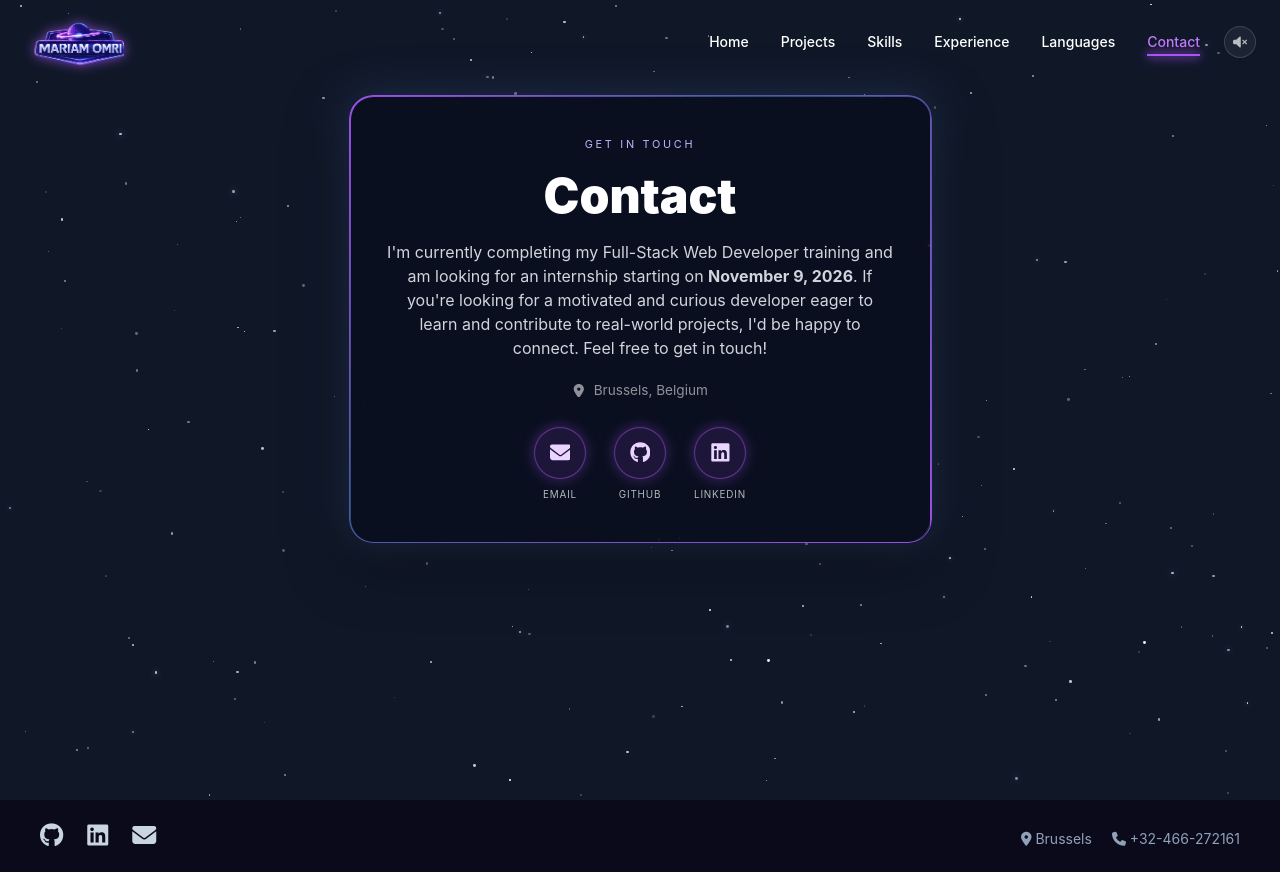
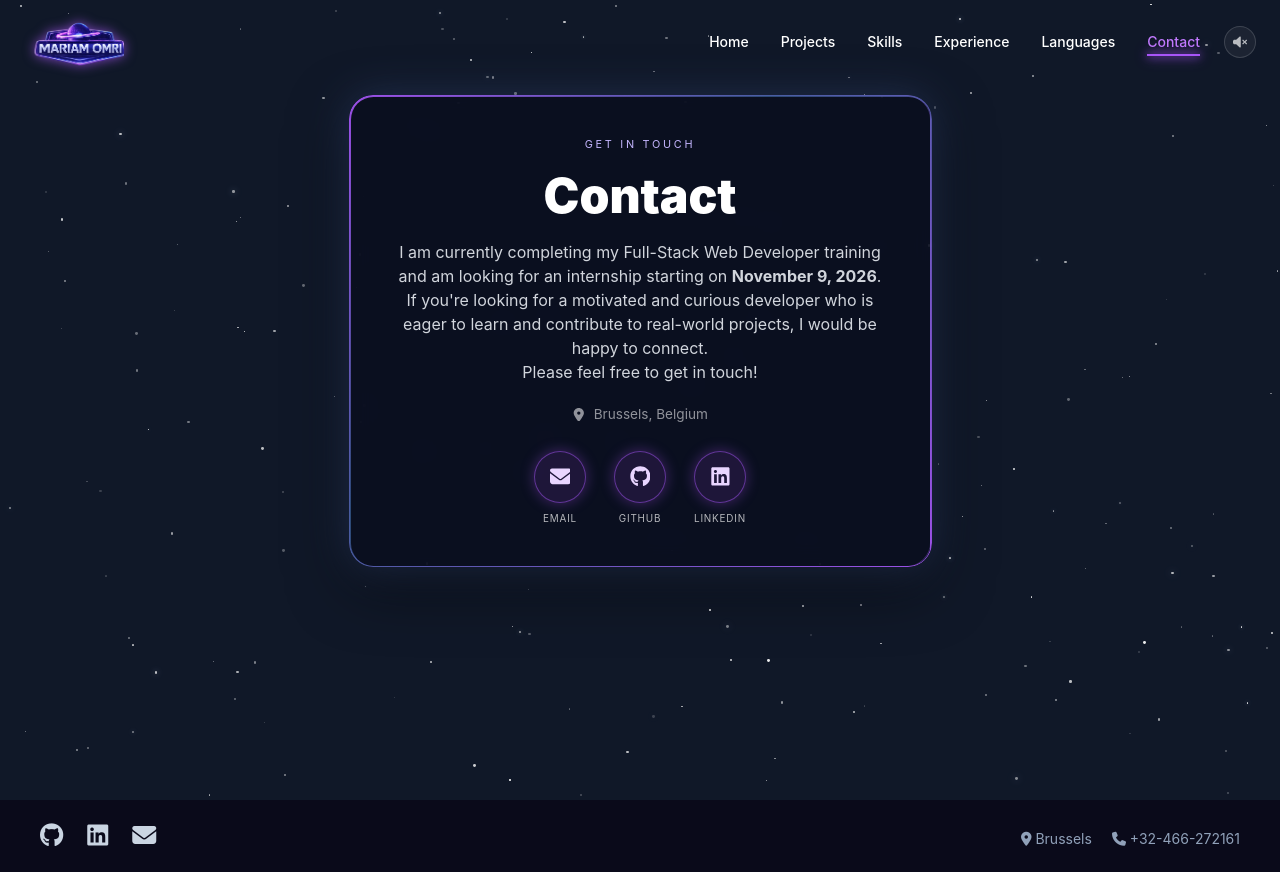
Before and after one commit to Mariamomri/Portfolio, a React (Vite) app: page /contact in a window 1280 px wide. Built offline with nearby package versions, Linux system fonts and the light colour scheme.

Commit message:
improved text contact

```diff
--- a/src/pages/Contact.jsx
+++ b/src/pages/Contact.jsx
@@ -133,11 +133,13 @@ function Contact() {
           </h1>
 
           <p className="text-gray-300 max-w-xl" ref={paraRef}>
-            I'm currently completing my Full-Stack Web Developer training and am
-            looking for an internship starting on{" "}
-            <strong>November 9, 2026</strong>. If you're looking for a motivated
-            and curious developer eager to learn and contribute to real-world
-            projects, I'd be happy to connect. Feel free to get in touch!
+            I am currently completing my Full-Stack Web Developer training and
+            am looking for an internship starting on{" "}
+            <strong>November 9, 2026</strong>. <br />
+            If you're looking for a motivated and curious developer who is eager
+            to learn and contribute to real-world projects, I would be happy to
+            connect. <br />
+            Please feel free to get in touch!
           </p>
 
           <div className="contact-location" ref={locRef}>
```
